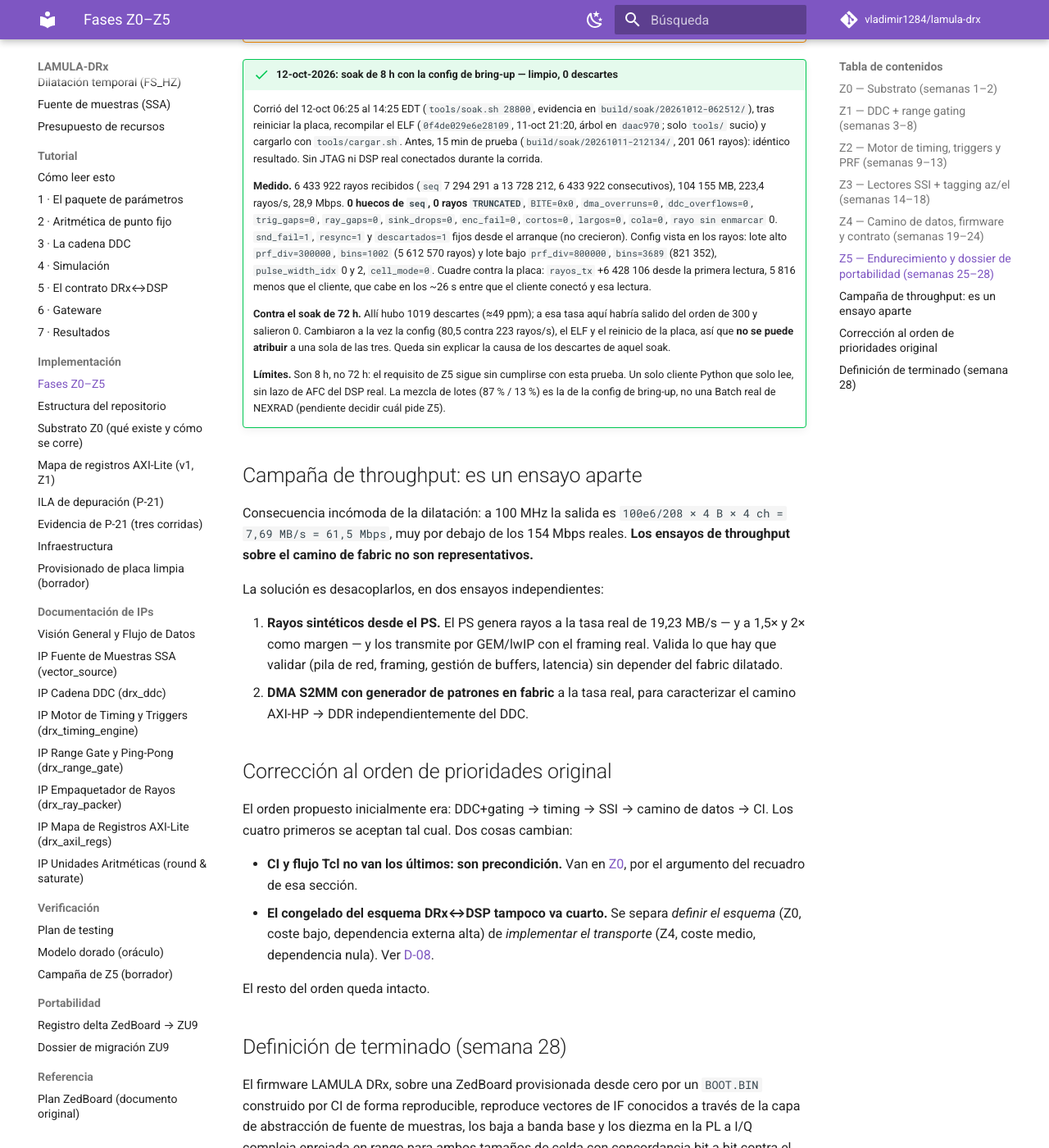
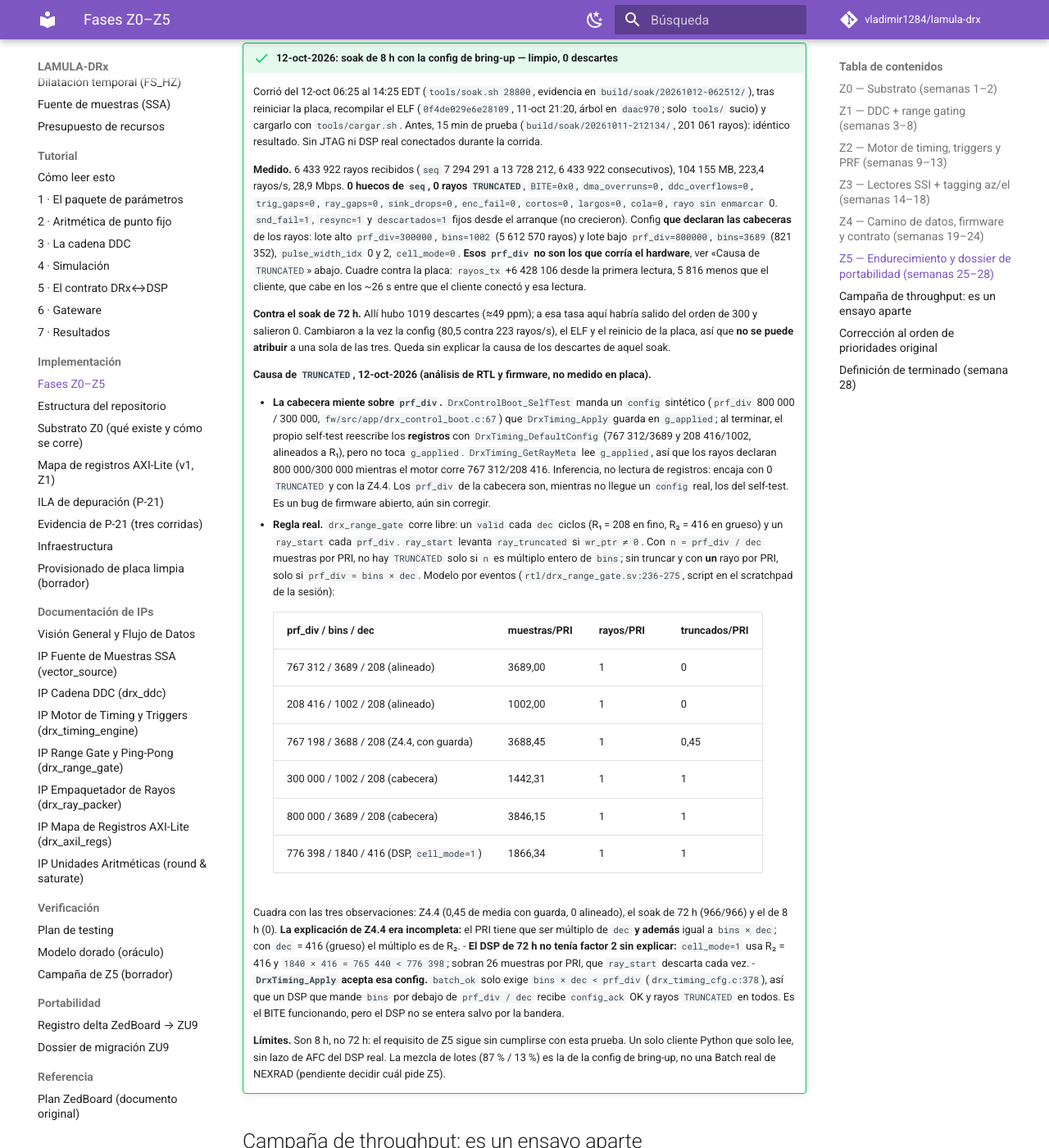
Before and after one commit to vladimir1284/lamula-drx, an MkDocs documentation site: the page built from docs/implementacion/fases.md, in a window 1280 px wide and 1400 px high, scrolled down 49106 px. Shown: the whole window at 82% size. Built offline with MkDocs 1.6.1 and Material for MkDocs 9.7.7, drawn with Linux system fonts in a browser that asks for light colours; comment, search, counter and statistics services are not loaded; some of the changed text lies outside the part shown.

Commit message:
docs(z5): causa de GATE_TRUNCATED y cabecera con prf_div viejo
TRUNCATED no aparece solo si prf_div = bins x dec; el soak de 72 h
corrio con dec 416 y 26 muestras sobrantes. Modelo por eventos del
range-gate coincide con las dos corridas.

Tras DrxControlBoot_SelfTest los registros vuelven a default pero
g_applied conserva la config sintetica, asi que las cabeceras de rayo
declaran un prf_div que el hardware no corre. Bug de firmware abierto,
inferido de fuente, no leido de registros.

Co-Authored-By: Claude Sonnet 5.5 <noreply@anthropic.com>

```diff
--- a/docs/implementacion/fases.md
+++ b/docs/implementacion/fases.md
@@ -2485,13 +2485,12 @@ existe un plan de migración ejecutable.
 
     **Hallazgo nuevo: los 966 rayos leídos llevan la bandera `TRUNCATED`** (`ray_flags` `0x5`/`0x25`).
     `drx_ray_ctx.c` la pone cuando `GATE_TRUNCATED` es distinto de 0 en el momento del rayo.
-    Hipótesis inicial: `776398 mod 208 = 142`, o sea PRI no múltiplo de R₁ como en Z4.4. **Esa
-    explicación no sobrevive a la prueba del 12-oct (ver más abajo):** con la config de bring-up
-    tampoco son múltiplos de 208 los PRI (300 000 mod 208 = 64; 800 000 mod 208 = 32) y no hay un
-    solo rayo `TRUNCATED`. Lo que sí quedó demostrado es que no era un bit sticky de firmware: con
-    placa reiniciada y otra config desaparece. Qué relación PRI/`bins` dispara `GATE_TRUNCATED` en la
-    config del DSP queda sin medir. Los ~20,8 M de rayos del soak de 72 h iban, con alta
-    probabilidad, marcados, y `resumen.txt` no tenía contador de truncados.
+    Hipótesis inicial: `776398 mod 208 = 142`, o sea PRI no múltiplo de R₁ como en Z4.4. **Corrección
+    del 12-oct (ver «Causa de `TRUNCATED`» más abajo):** la regla de Z4.4 era incompleta, y la
+    «config de bring-up» de 300 000/800 000 que se citó aquí no es la que corre el hardware. Lo que sí
+    quedó demostrado es que no era un bit sticky de firmware: con placa reiniciada y otra config
+    desaparece. Los ~20,8 M de rayos del soak de 72 h iban, con alta probabilidad, marcados, y
+    `resumen.txt` no tenía contador de truncados.
 
     **Firmware.** El `drx_app.elf` cargado es del 8-oct 12:07, anterior al commit `6a70f45` (19:08),
     que cambió `drx_timing_cfg.c` y `drx_ray_ctx.c`. No consta de qué árbol salió, así que el soak no
@@ -2520,9 +2519,10 @@ existe un plan de migración ejecutable.
     MB, 223,4 rayos/s, 28,9 Mbps. **0 huecos de `seq`, 0 rayos `TRUNCATED`**, `BITE=0x0`,
     `dma_overruns=0`, `ddc_overflows=0`, `trig_gaps=0`, `ray_gaps=0`, `sink_drops=0`, `enc_fail=0`,
     `cortos=0`, `largos=0`, `cola=0`, `rayo sin enmarcar` 0. `snd_fail=1`, `resync=1` y
-    `descartados=1` fijos desde el arranque (no crecieron). Config vista en los rayos: lote alto
-    `prf_div=300000`, `bins=1002` (5 612 570 rayos) y lote bajo `prf_div=800000`, `bins=3689`
-    (821 352), `pulse_width_idx` 0 y 2, `cell_mode=0`. Cuadre contra la placa: `rayos_tx` +6 428 106 desde
+    `descartados=1` fijos desde el arranque (no crecieron). Config **que declaran las cabeceras** de los
+    rayos: lote alto `prf_div=300000`, `bins=1002` (5 612 570 rayos) y lote bajo `prf_div=800000`,
+    `bins=3689` (821 352), `pulse_width_idx` 0 y 2, `cell_mode=0`. **Esos `prf_div` no son los que
+    corría el hardware**, ver «Causa de `TRUNCATED`» abajo. Cuadre contra la placa: `rayos_tx` +6 428 106 desde
     la primera lectura, 5 816 menos que el cliente, que cabe en los ~26 s entre que el cliente
     conectó y esa lectura.
 
@@ -2530,6 +2530,41 @@ existe un plan de migración ejecutable.
     del orden de 300 y salieron 0. Cambiaron a la vez la config (80,5 contra 223 rayos/s), el ELF y el
     reinicio de la placa, así que **no se puede atribuir** a una sola de las tres. Queda sin
     explicar la causa de los descartes de aquel soak.
+
+    **Causa de `TRUNCATED`, 12-oct-2026 (análisis de RTL y firmware, no medido en placa).**
+
+    - **La cabecera miente sobre `prf_div`.** `DrxControlBoot_SelfTest` manda un `config` sintético
+      (`prf_div` 800 000 / 300 000, `fw/src/app/drx_control_boot.c:67`) que `DrxTiming_Apply` guarda en
+      `g_applied`; al terminar, el propio self-test reescribe los **registros** con
+      `DrxTiming_DefaultConfig` (767 312/3689 y 208 416/1002, alineados a R₁), pero no toca `g_applied`.
+      `DrxTiming_GetRayMeta` lee `g_applied`, así que los rayos declaran 800 000/300 000 mientras el
+      motor corre 767 312/208 416. Inferencia, no lectura de registros: encaja con 0 `TRUNCATED` y con la
+      Z4.4. Los `prf_div` de la cabecera son, mientras no llegue un `config` real, los del self-test. Es un
+      bug de firmware abierto, aún sin corregir.
+    - **Regla real.** `drx_range_gate` corre libre: un `valid` cada `dec` ciclos (R₁ = 208 en fino, R₂ =
+      416 en grueso) y un `ray_start` cada `prf_div`. `ray_start` levanta `ray_truncated` si `wr_ptr ≠ 0`.
+      Con `n = prf_div / dec` muestras por PRI, no hay `TRUNCATED` solo si `n` es múltiplo entero de
+      `bins`; sin truncar y con **un** rayo por PRI, solo si `prf_div = bins × dec`. Modelo por eventos
+      (`rtl/drx_range_gate.sv:236-275`, script en el scratchpad de la sesión):
+
+        | prf_div / bins / dec | muestras/PRI | rayos/PRI | truncados/PRI |
+        |---|---|---|---|
+        | 767 312 / 3689 / 208 (alineado) | 3689,00 | 1 | 0 |
+        | 208 416 / 1002 / 208 (alineado) | 1002,00 | 1 | 0 |
+        | 767 198 / 3688 / 208 (Z4.4, con guarda) | 3688,45 | 1 | 0,45 |
+        | 300 000 / 1002 / 208 (cabecera) | 1442,31 | 1 | 1 |
+        | 800 000 / 3689 / 208 (cabecera) | 3846,15 | 1 | 1 |
+        | 776 398 / 1840 / 416 (DSP, `cell_mode=1`) | 1866,34 | 1 | 1 |
+
+      Cuadra con las tres observaciones: Z4.4 (0,45 de media con guarda, 0 alineado), el soak de 72 h
+      (966/966) y el de 8 h (0). **La explicación de Z4.4 era incompleta:** el PRI tiene que ser múltiplo
+      de `dec` **y además** igual a `bins × dec`; con `dec` = 416 (grueso) el múltiplo es de R₂.
+    - **El DSP de 72 h no tenía factor 2 sin explicar:** `cell_mode=1` usa R₂ = 416 y `1840 × 416 =
+      765 440 < 776 398`; sobran 26 muestras por PRI, que `ray_start` descarta cada vez.
+    - **`DrxTiming_Apply` acepta esa config.** `batch_ok` solo exige `bins × dec < prf_div`
+      (`drx_timing_cfg.c:378`), así que un DSP que mande `bins` por debajo de `prf_div / dec` recibe
+      `config_ack` OK y rayos `TRUNCATED` en todos. Es el BITE funcionando, pero el DSP no se entera salvo
+      por la bandera.
 
     **Límites.** Son 8 h, no 72 h: el requisito de Z5 sigue sin cumplirse con esta prueba. Un solo
     cliente Python que solo lee, sin lazo de AFC del DSP real. La mezcla de lotes (87 % / 13 %) es la
```
Also changed, not shown: CLAUDE.md (+4 -1 lines).
